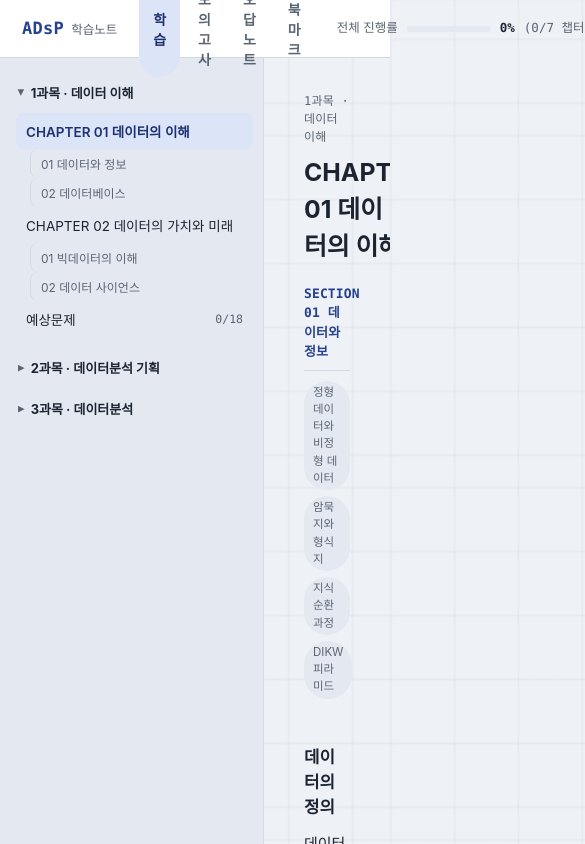
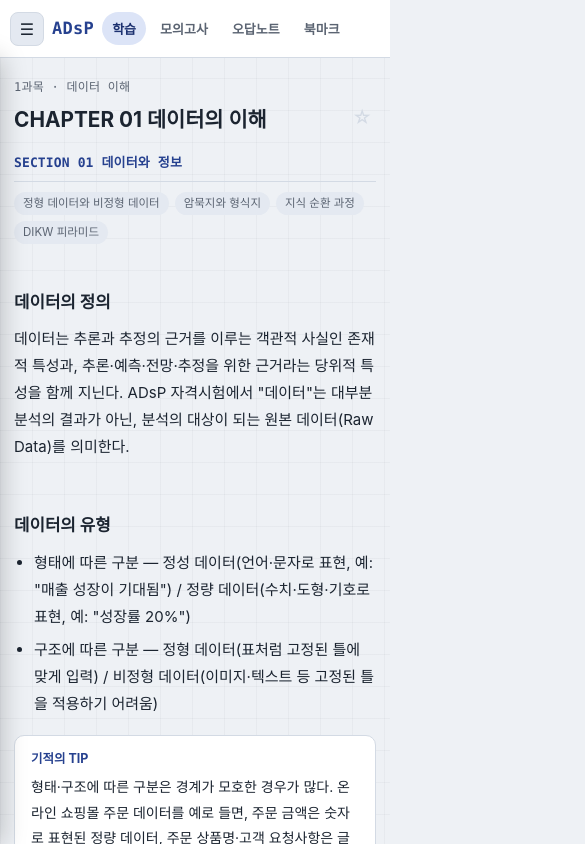
Before and after one commit to younjik/adsplearning, a React (Vite) app: page / in a window 390 px wide. Shown: the top 844 px of the page, 585 px wide, since content can reach past the window. Built offline with nearby package versions, Linux system fonts and the light colour scheme.

Commit message:
모바일 버전 수정

```diff
--- a/src/App.jsx
+++ b/src/App.jsx
@@ -34,6 +34,7 @@ export default function App() {
   const [wrongFilter, setWrongFilter] = useState('all');
   const [exam, setExam] = useState(freshExam());
   const [scrollTarget, setScrollTarget] = useState(null);
+  const [sidebarOpen, setSidebarOpen] = useState(false);
   const timerRef = useRef(null);
   const highlightTimerRef = useRef(null);
 
@@ -90,16 +91,23 @@ export default function App() {
     setTab('study');
     setSelectedItem(target);
     setScrollTarget(topicId || null);
+    setSidebarOpen(false);
     const subjectId = target.startsWith('practice:') ? target.split(':')[1] : subjectOfChapter(target)?.id;
     if (subjectId) setExpanded((prev) => new Set(prev).add(subjectId));
   }
   function handleSelectItem(item) {
     setSelectedItem(item);
     setScrollTarget(null);
+    setSidebarOpen(false);
   }
   function handleSelectSection(chapterId, sectionIndex) {
     setSelectedItem(chapterId);
     setScrollTarget(`section:${sectionIndex}`);
+    setSidebarOpen(false);
+  }
+  function handleSwitchTab(nextTab) {
+    setTab(nextTab);
+    setSidebarOpen(false);
   }
   function handleStartExam(examId) {
     const entry = EXAMS.find((e) => e.id === examId);
@@ -134,7 +142,14 @@ export default function App() {
 
   return (
     <>
-      <TopBar tab={tab} onSwitchTab={setTab} progress={progress} />
+      <TopBar
+        tab={tab}
+        onSwitchTab={handleSwitchTab}
+        progress={progress}
+        showSidebarToggle={tab === 'study'}
+        sidebarOpen={sidebarOpen}
+        onToggleSidebar={() => setSidebarOpen((prev) => !prev)}
+      />
       <div className="layout">
         {tab === 'study' && (
           <Sidebar
@@ -144,6 +159,8 @@ export default function App() {
             onToggleSubject={handleToggleSubject}
             onSelectItem={handleSelectItem}
             onSelectSection={handleSelectSection}
+            open={sidebarOpen}
+            onClose={() => setSidebarOpen(false)}
           />
         )}
         <div className="main">
--- a/src/components/QuestionCard.jsx
+++ b/src/components/QuestionCard.jsx
@@ -38,6 +38,7 @@ export default function QuestionCard({
       </div>
       {q.code && <pre className="q-code">{q.code}</pre>}
       {q.table && (
+        <div className="table-scroll">
           <table className="q-table">
             <tbody>
               <tr>{q.table.headers.map((h, i) => <th key={i}>{h}</th>)}</tr>
@@ -46,6 +47,7 @@ export default function QuestionCard({
               ))}
             </tbody>
           </table>
+        </div>
       )}
       <div className="options">
         {q.options.map((opt, i) => {
--- a/src/components/Sidebar.jsx
+++ b/src/components/Sidebar.jsx
@@ -1,8 +1,10 @@
 import { SUBJECTS, THEORY, subjectPracticeQuestionIds } from '../data';
 
-export default function Sidebar({ expanded, selectedItem, answers, onToggleSubject, onSelectItem, onSelectSection }) {
+export default function Sidebar({ expanded, selectedItem, answers, onToggleSubject, onSelectItem, onSelectSection, open: mobileOpen, onClose }) {
   return (
-    <div className="sidebar">
+    <>
+      {mobileOpen && <div className="sidebar-backdrop" onClick={onClose}></div>}
+      <div className={`sidebar ${mobileOpen ? 'open' : ''}`}>
       {SUBJECTS.map((s) => {
         const open = expanded.has(s.id);
         const practiceId = `practice:${s.id}`;
@@ -63,6 +65,7 @@ export default function Sidebar({ expanded, selectedItem, answers, onToggleSubje
           </div>
         );
       })}
-    </div>
+      </div>
+    </>
   );
 }
--- a/src/components/StudyView.jsx
+++ b/src/components/StudyView.jsx
@@ -16,6 +16,7 @@ function TheoryBlock({ block }) {
       );
     case 'table':
       return (
+        <div className="table-scroll">
           <table>
             <tbody>
               <tr>{block.headers.map((h, i) => <th key={i}>{h}</th>)}</tr>
@@ -24,6 +25,7 @@ function TheoryBlock({ block }) {
               ))}
             </tbody>
           </table>
+        </div>
       );
     case 'tip':
       return (
--- a/src/components/TopBar.jsx
+++ b/src/components/TopBar.jsx
@@ -5,10 +5,20 @@ const TABS = [
   ['bookmarks', '북마크'],
 ];
 
-export default function TopBar({ tab, onSwitchTab, progress }) {
+export default function TopBar({ tab, onSwitchTab, progress, showSidebarToggle, sidebarOpen, onToggleSidebar }) {
   const pct = progress.total ? Math.round((progress.done / progress.total) * 100) : 0;
   return (
     <div className="topbar">
+      {showSidebarToggle && (
+        <button
+          type="button"
+          className={`sidebar-toggle-btn ${sidebarOpen ? 'open' : ''}`}
+          aria-label="목차 열기"
+          onClick={onToggleSidebar}
+        >
+          ☰
+        </button>
+      )}
       <div className="wordmark">
         <span className="brand-mark">ADsP</span>
         <span className="brand-sub">학습노트</span>
--- a/src/index.css
+++ b/src/index.css
@@ -56,6 +56,14 @@ button { font-family: inherit; }
   background: var(--surface);
   border-bottom: 1px solid var(--border);
 }
+.sidebar-toggle-btn {
+  display: none;
+  border: 1px solid var(--border); background: var(--surface-alt); color: var(--ink);
+  width: 34px; height: 34px; border-radius: 8px; font-size: 16px; line-height: 1; cursor: pointer;
+  flex-shrink: 0;
+}
+.sidebar-toggle-btn.open { background: var(--accent-soft); border-color: var(--accent); color: var(--accent-strong); }
+
 .wordmark { display: flex; align-items: baseline; gap: 7px; flex-shrink: 0; }
 .brand-mark { font-family: var(--font-mono); font-weight: 700; font-size: 17px; color: var(--accent); letter-spacing: 0.3px; }
 .brand-sub { font-size: 12.5px; color: var(--ink-muted); }
@@ -131,7 +139,8 @@ button { font-family: inherit; }
 }
 .theory .callout-title { font-weight: 700; color: var(--accent); font-size: 12.5px; margin-bottom: 6px; }
 .theory .callout p { margin: 0; }
-.theory table { width: 100%; border-collapse: collapse; margin: 16px 0; font-size: 13.5px; }
+.table-scroll { overflow-x: auto; margin: 16px 0; }
+.theory table { width: 100%; border-collapse: collapse; font-size: 13.5px; }
 .theory th, .theory td { border: 1px solid var(--border); padding: 8px 10px; text-align: left; }
 .theory th { background: var(--surface-alt); font-weight: 700; }
 .theory-h { font-size: 1.05rem; font-weight: 700; margin: 22px 0 10px; }
@@ -167,7 +176,7 @@ button { font-family: inherit; }
   background: var(--surface-alt); border: 1px solid var(--border); border-radius: 8px;
   padding: 12px 14px; margin: 4px 0 14px; overflow-x: auto; white-space: pre;
 }
-.q-table { width: 100%; border-collapse: collapse; margin: 4px 0 14px; font-size: 13px; font-variant-numeric: tabular-nums; }
+.q-table { width: 100%; border-collapse: collapse; font-size: 13px; font-variant-numeric: tabular-nums; }
 .q-table th, .q-table td { border: 1px solid var(--border); padding: 7px 10px; text-align: center; }
 .q-table th { background: var(--surface-alt); font-weight: 700; }
 .q-table th:first-child, .q-table td:first-child { text-align: left; font-weight: 600; }
@@ -285,3 +294,34 @@ button { font-family: inherit; }
 
 .page-title { font-size: 1.4rem; font-weight: 700; margin: 0 0 4px; }
 .page-sub { color: var(--ink-muted); font-size: 13.5px; margin-bottom: 22px; }
+
+@media (max-width: 760px) {
+  .topbar { padding: 0 10px; gap: 8px; }
+  .sidebar-toggle-btn { display: block; }
+  .brand-sub { display: none; }
+  .tabs { flex: 1; overflow-x: auto; scrollbar-width: none; }
+  .tabs::-webkit-scrollbar { display: none; }
+  .tab-btn { padding: 7px 10px; font-size: 13px; white-space: nowrap; flex-shrink: 0; }
+  .header-progress { display: none; }
+
+  .sidebar {
+    position: fixed; top: 58px; left: 0; bottom: 0; z-index: 30;
+    width: min(84vw, 300px); height: auto;
+    box-shadow: 2px 0 24px rgba(0, 0, 0, 0.22);
+    transform: translateX(-100%);
+    transition: transform .22s ease;
+  }
+  .sidebar.open { transform: translateX(0); }
+  .sidebar-backdrop {
+    position: fixed; inset: 58px 0 0 0; z-index: 29;
+    background: rgba(10, 14, 20, 0.42);
+  }
+
+  .layout { display: block; min-height: calc(100vh - 58px); }
+  .main { padding: 20px 14px 50px; }
+  .content-col, .content-col.narrow { max-width: 100%; }
+
+  .chapter-title-row h1 { font-size: 1.3rem; }
+  .exam-card { flex-wrap: wrap; }
+  .score-num { font-size: 2.2rem; }
+}
```
Lines whose indentation alone changed are shown as unchanged.
